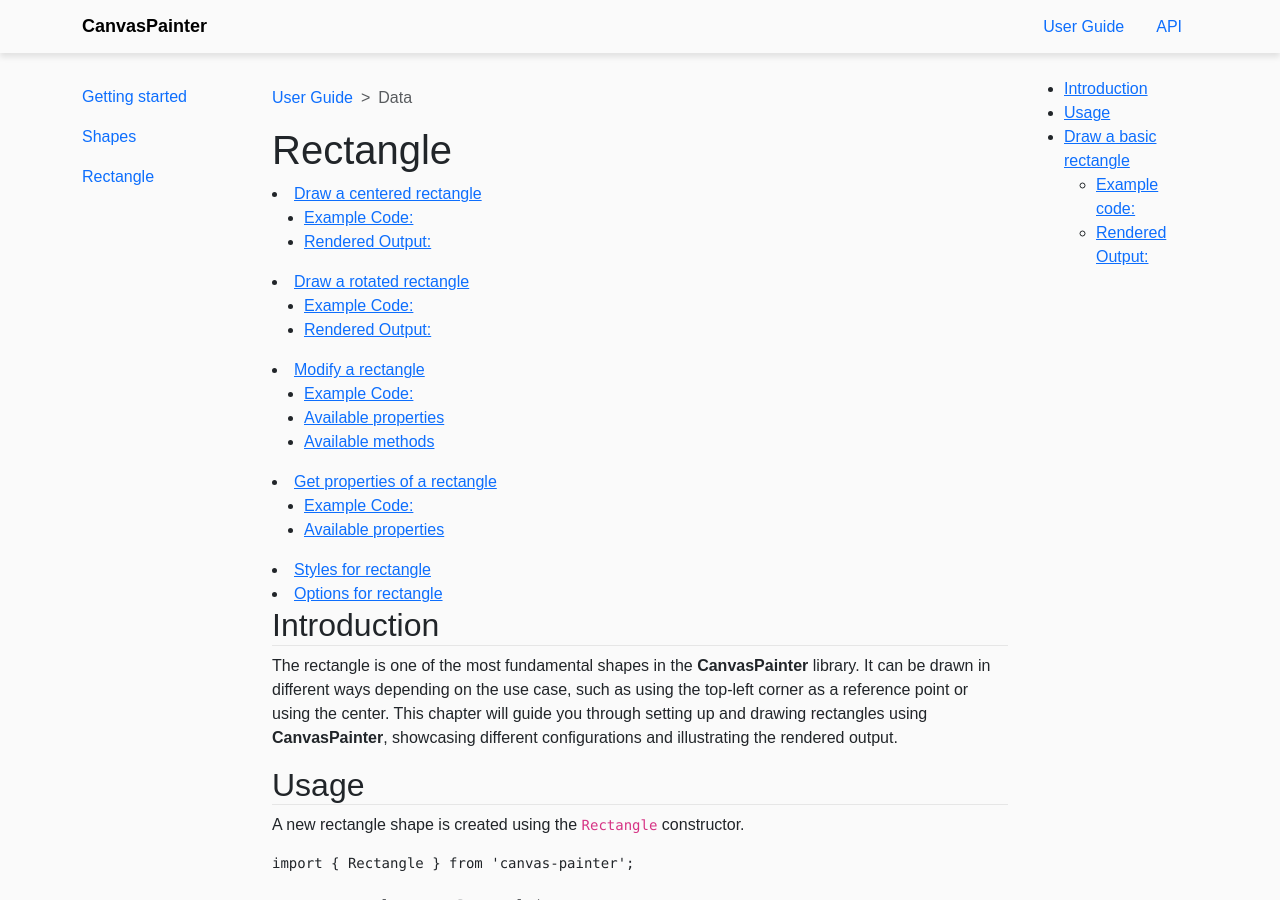
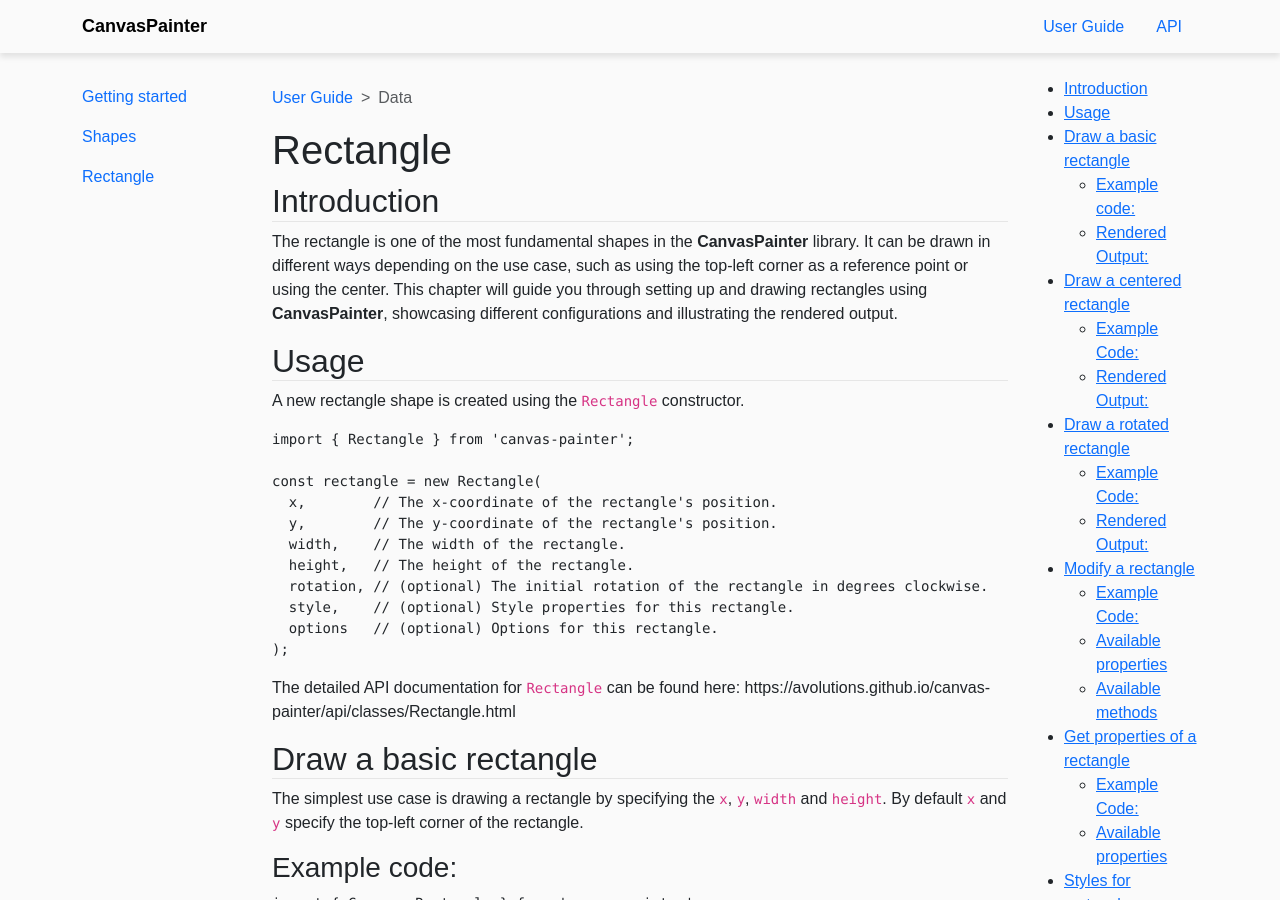
Before and after one commit to avolutions/canvas-painter, a Jekyll site: the page built from docs/rectangle.md, in a window 1280 px wide and 900 px high. Built offline with Jekyll 4.4.1, drawn with Linux system fonts in a browser that asks for light colours; our own code applies the rules of GitHub Pages for plain Markdown files; some of the changed text lies outside the part shown.

Commit message:
New try to extract toc

```diff
--- a/docs/_layouts/default.html
+++ b/docs/_layouts/default.html
@@ -90,16 +90,11 @@
         </nav>
         <h1>{{ page.title }}</h1>
         <div class="content">
-          <!-- We will extract and remove the TOC from the content -->
-          {% assign toc_start = content | split: '<ul>' | first %}
-          {% assign toc_end = content | split: '</ul>' | first %}
-          {% assign toc = toc_start | append: toc_end %}
+          {% assign parts = content | split: "<!-- toc-end -->" %}
+          {% assign toc = parts[0] %}
+          {% assign main_content = parts[1] %}
 
-          <!-- Remove the TOC from the content -->
-          {% assign clean_content = content | remove: toc %}
-
-          <!-- Display the cleaned content (without TOC) -->
-          {{ clean_content }}
+          {{ main_content }}
         </div>
       </div>
 
--- a/docs/rectangle.md
+++ b/docs/rectangle.md
@@ -22,6 +22,8 @@
   - [Available properties](#available-properties-1)
 - [Styles for rectangle](#styles-for-rectangle)
 - [Options for rectangle](#options-for-rectangle)
+
+<!-- toc-end -->
 
 ## Introduction
 
```
